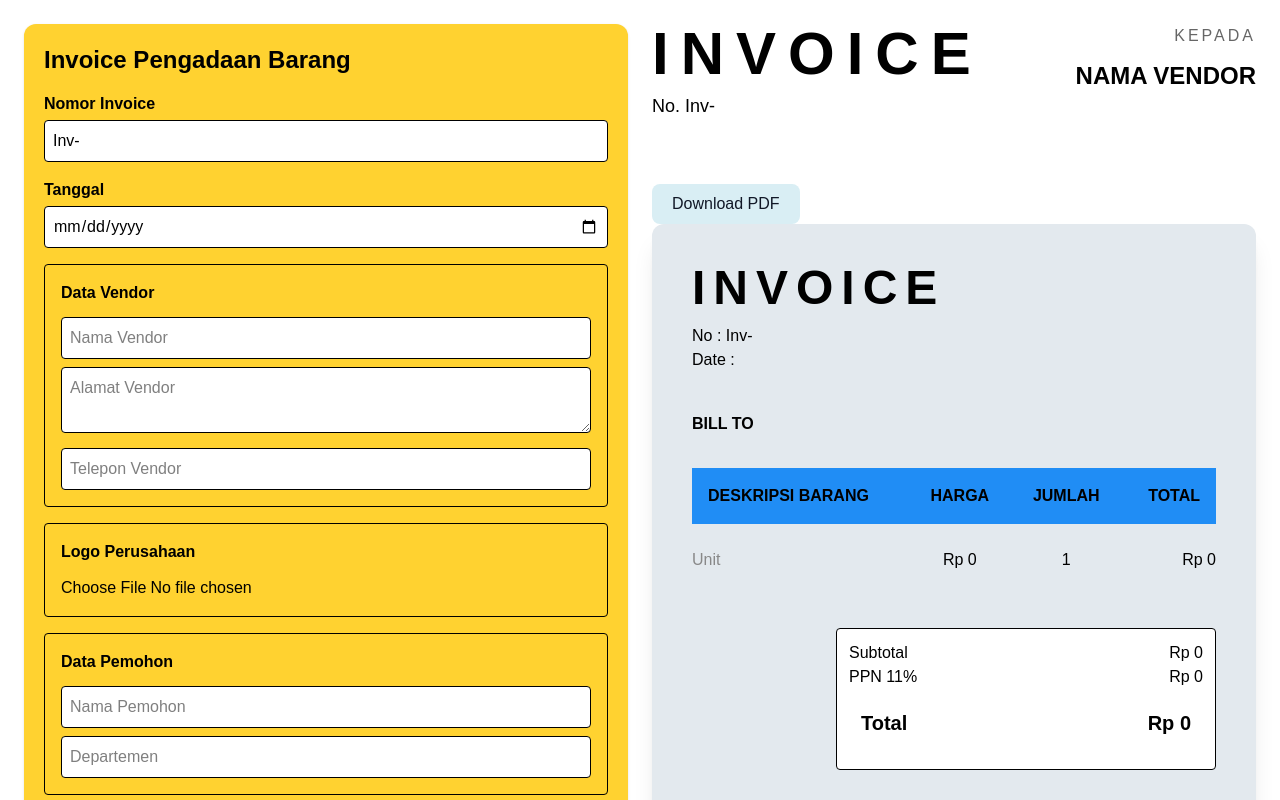
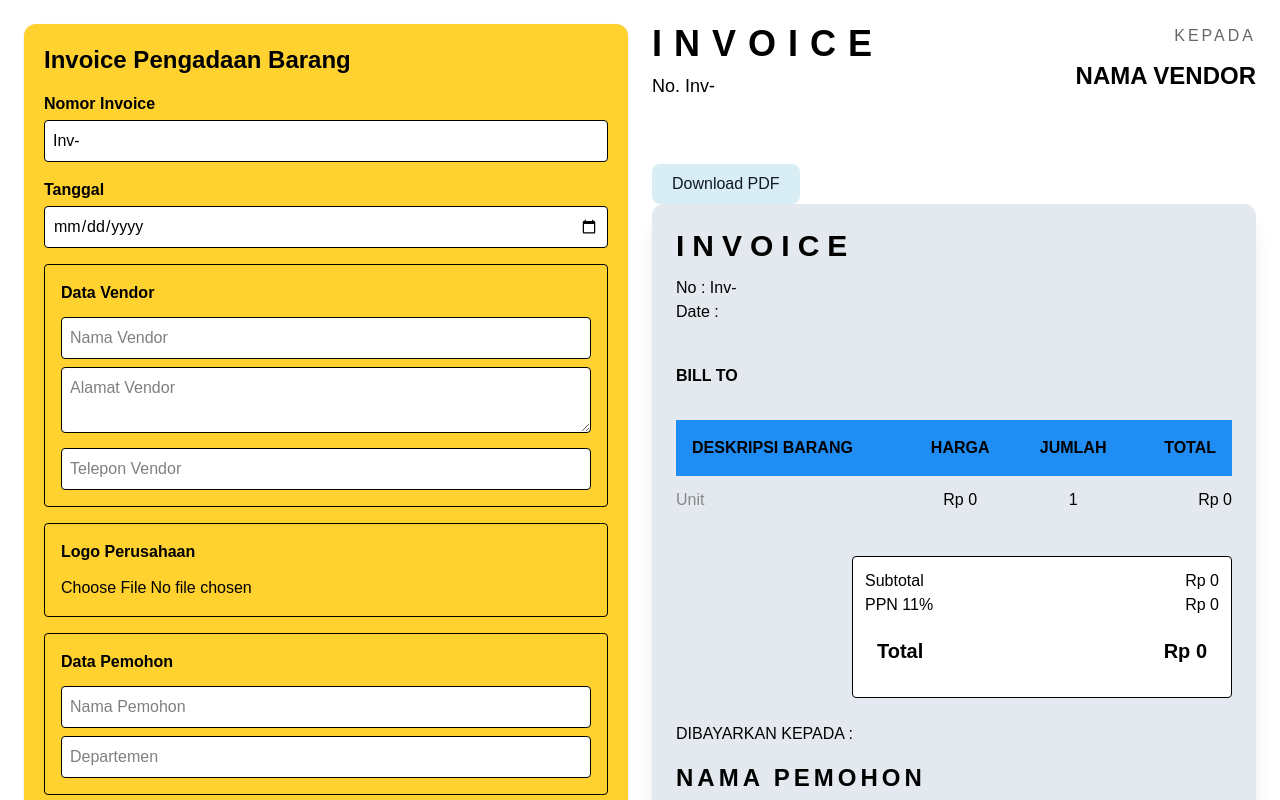
Before and after one commit to Rahmatadianto07/invoice_pengadaan_barang, a Next.js app: page / in a window 1280 px wide. Shown: the top 800 px of the page. Built offline with nearby package versions, Linux system fonts and the light colour scheme.

Commit message:
Update InvoicePreview.tsx

```diff
--- a/app/components/InvoicePreview.tsx
+++ b/app/components/InvoicePreview.tsx
@@ -22,7 +22,7 @@ export default function InvoicePreview({ data }: any) {
     if (!element) return;
 
     const canvas = await html2canvas(element, {
-      scale: 1,
+      scale: 2,
       logging: true,
     });
 
@@ -42,7 +42,7 @@ export default function InvoicePreview({ data }: any) {
 
     heightLeft -= pageHeight;
 
-    while (heightLeft > 0) {
+    {
       position = heightLeft - imgHeight;
 
       pdf.addPage();
@@ -61,7 +61,7 @@ export default function InvoicePreview({ data }: any) {
         <div>
           <h1
             className="
-        text-6xl
+        text-4xl
         font-bold
         tracking-[12px]
       "
@@ -112,7 +112,7 @@ export default function InvoicePreview({ data }: any) {
           width: "100%",
           maxWidth: "900px",
           // minHeight: "1200px",
-          padding: "40px",
+          padding: "24px",
           margin: "0 auto",
         }}
       >
@@ -122,7 +122,7 @@ export default function InvoicePreview({ data }: any) {
           <div>
             <h1
               className="
-                text-5xl
+                text-3xl
                 font-bold
                 tracking-[8px]
               "
@@ -182,7 +182,7 @@ export default function InvoicePreview({ data }: any) {
           <tbody>
             {data.items.map((item: any, index: number) => (
               <tr key={index}>
-                <td className="py-6">
+                <td className="py-3">
                   <div className="font-semibold text-xl">{item.namaBarang}</div>
 
                   <div
@@ -230,7 +230,7 @@ export default function InvoicePreview({ data }: any) {
         </div>
         {/* FOOTER */}
 
-        <div className="mt-32">
+        <div className="mt-6">
           <p className="uppercase mb-4">Dibayarkan Kepada :</p>
           {data.signature && (
             <img
```
